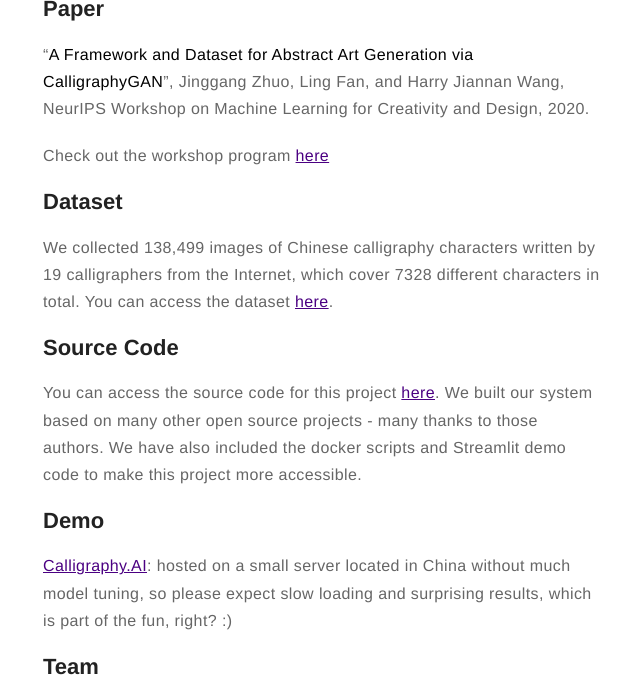
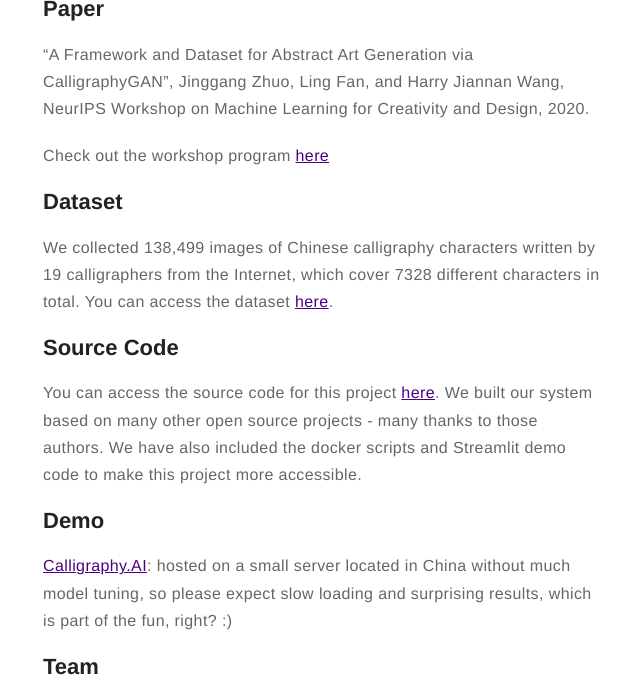
Before and after one commit to harrywang/harrywang.github.io, a Jekyll site: the page built from calligraphy.md, in a window 1280 px wide and 900 px high, scrolled down 914 px, cut to the strip 214-900 px from the top of the window. Shown: the whole strip, without its empty margins (317-957 px from the left). Built offline with Jekyll 4.4.1, drawn with Linux system fonts in a browser that asks for light colours.

Commit message:
updated page

```diff
--- a/calligraphy.md
+++ b/calligraphy.md
@@ -14,7 +14,7 @@
 
 ## Paper
 
-"**A Framework and Dataset for Abstract Art Generation via CalligraphyGAN**", Jinggang Zhuo, Ling Fan, and Harry Jiannan Wang, NeurIPS Workshop on Machine Learning for Creativity and Design, 2020.
+"A Framework and Dataset for Abstract Art Generation via CalligraphyGAN", Jinggang Zhuo, Ling Fan, and Harry Jiannan Wang, NeurIPS Workshop on Machine Learning for Creativity and Design, 2020.
 
 Check out the workshop program [here](https://neurips2020creativity.github.io/)
 
```
